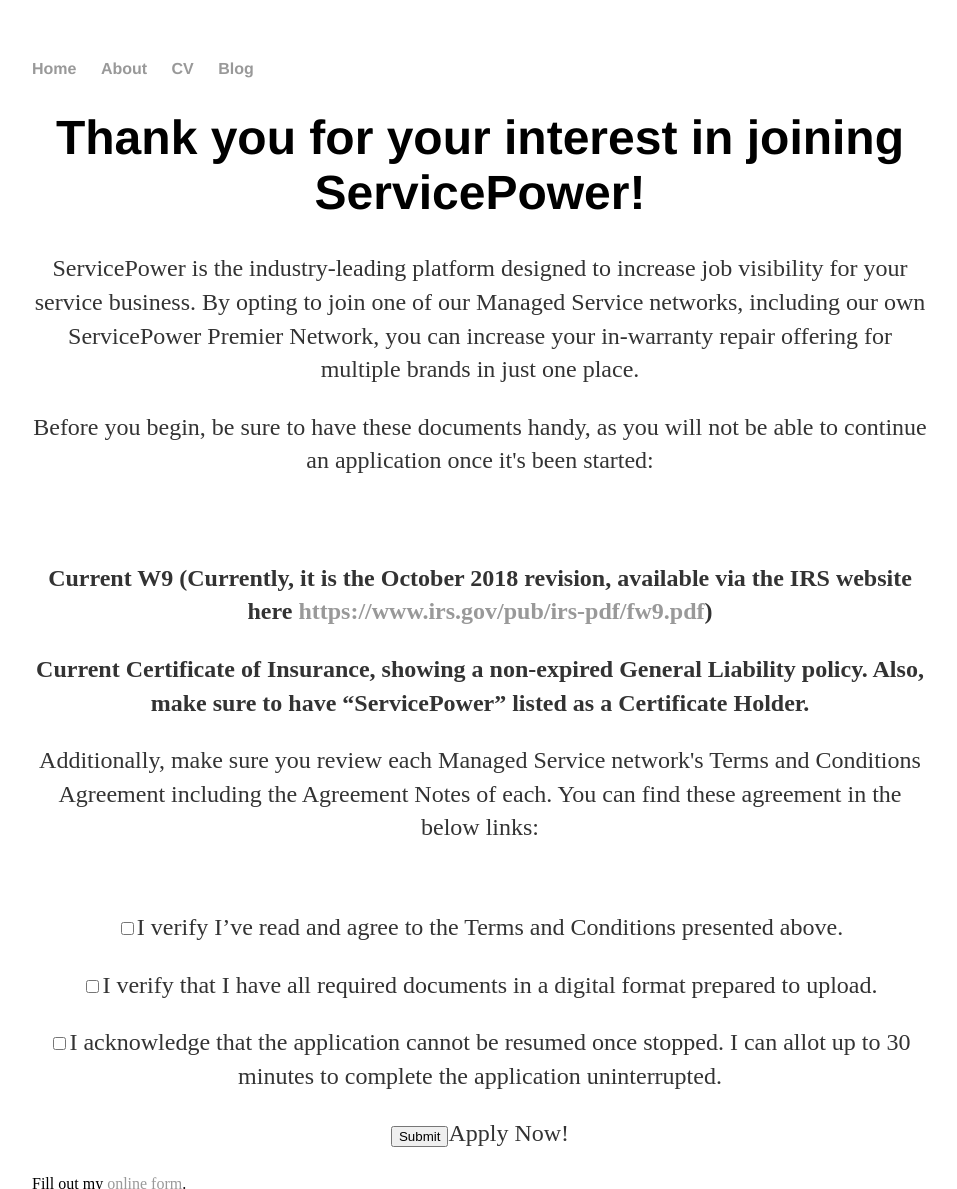
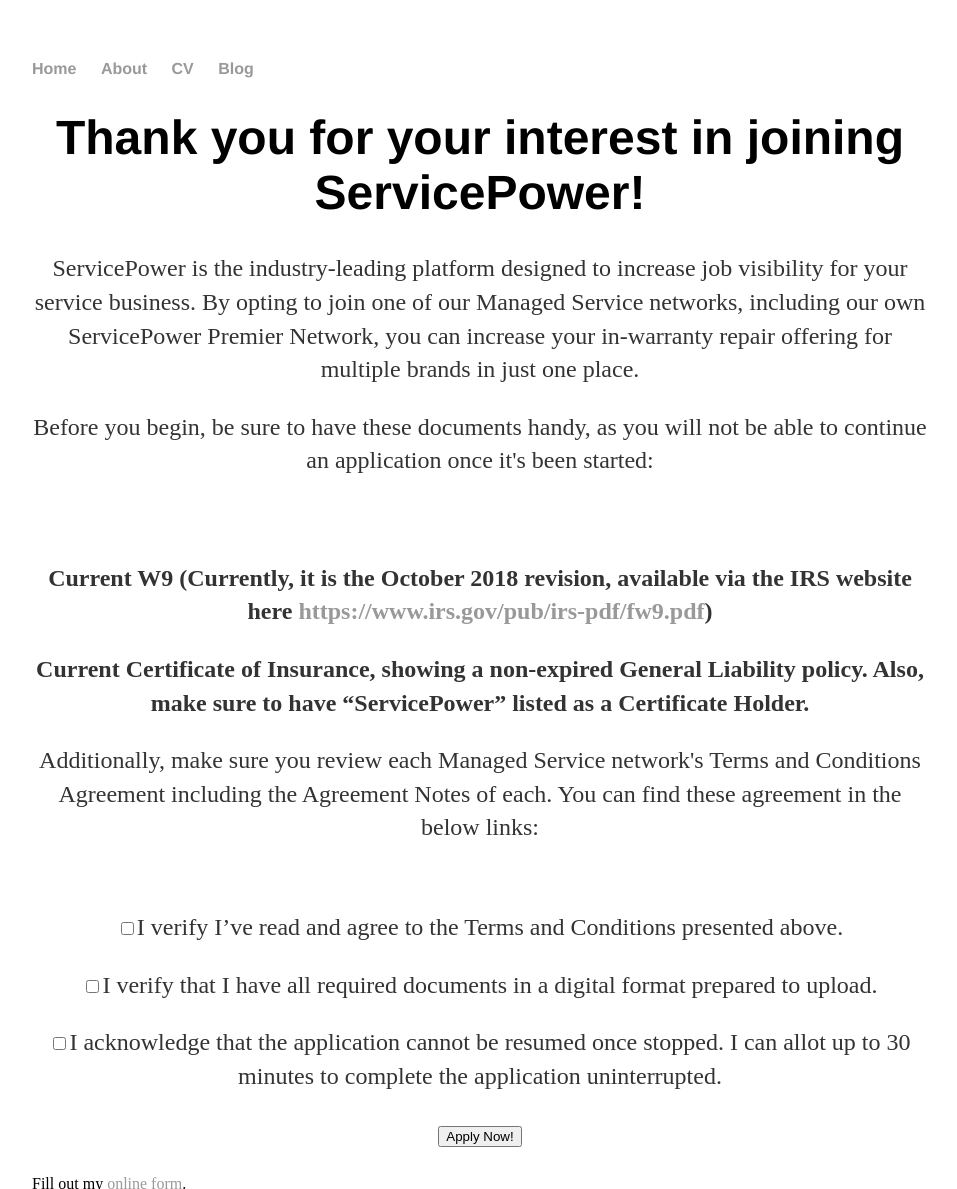
Before and after one commit to servicepowerdavid/servicepowerdavid.github.io, a Jekyll site: the page built from index.html, in a window 1280 px wide, cut to the strip 0-1189 px from the top of the page. Shown: the whole strip, without its empty margins (160-1117 px from the left). Built offline with Jekyll 4.4.1, drawn with Linux system fonts in a browser that asks for light colours.

Commit message:
Update index.html

```diff
--- a/index.html
+++ b/index.html
@@ -19,7 +19,7 @@
 	<p align=center><input type="checkbox" name="test value="test">I verify that I have all required documents in a digital format prepared to upload.
 	<p align=center><input type="checkbox" name="test value="test">I acknowledge that the application cannot be resumed once stopped. I can allot up to 30 minutes to complete the application uninterrupted.
 	<br>
-	<p align=center><input type="submit">Apply Now!
+	<p align=center><input type="submit" value="Apply Now!">
 
 </div>
 
```
